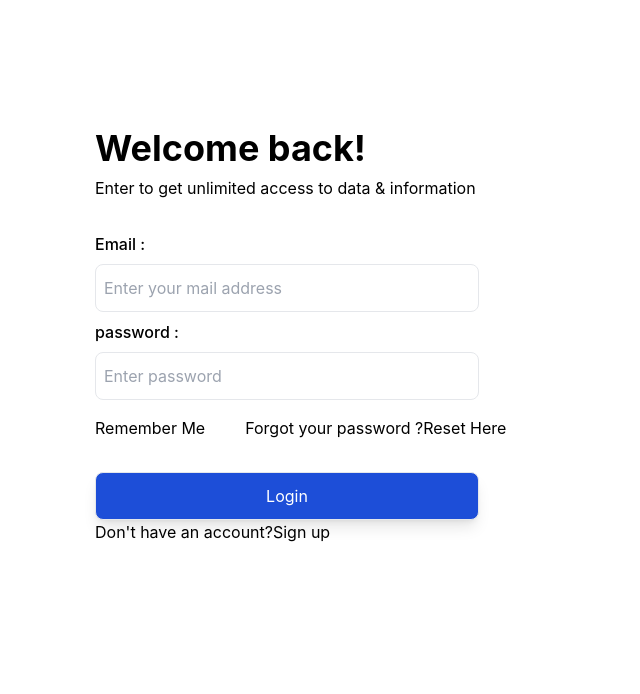
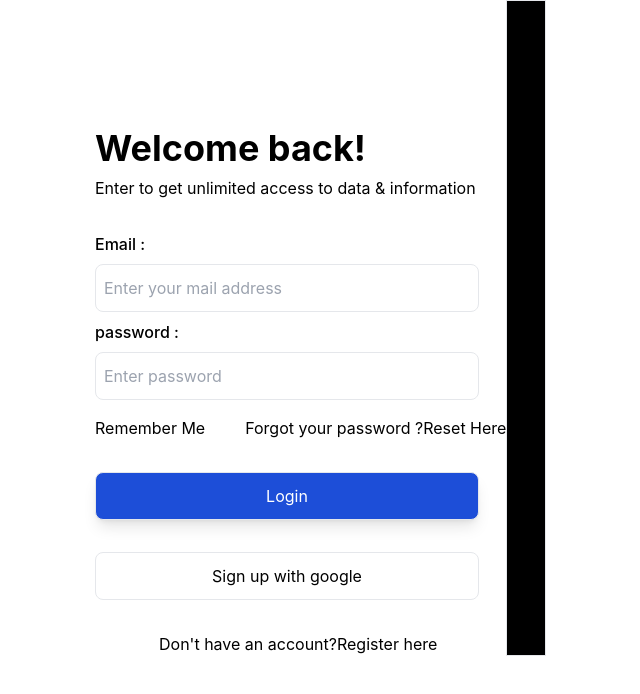
Before and after one commit to jubairskv/signup, a React (Create React App) app: page / in a window 1280 px wide. Shown: the top 694 px of the page, without its empty margins (33-673 px from the left). Built offline with nearby package versions, Linux system fonts and the light colour scheme.

Commit message:
Signup page using localstorage and create browser router

```diff
--- a/src/Components/SignIn.js
+++ b/src/Components/SignIn.js
@@ -22,6 +22,7 @@ const SignIn = () => {
     }
   };
   return (
+    <div className="flex flex-row">
       <div className="pl-32 pt-32">
         <div>
           <h1 className="font-bold text-4xl">Welcome back!</h1>
@@ -74,17 +75,30 @@ const SignIn = () => {
                 Login
               </button>
             </div>
-          <div className="">
+
+            <div className="mt-8">
+              <button
+                type="submit"
+                className="border bg-white rounded-lg  w-96 h-12 text-black"
+              >
+                Sign up with google
+              </button>
+            </div>
+            <div className="ml-16 mt-8">
               <p className="flex">
                 Don't have an account?
                 <Link to="/signup">
-                <h6>Sign up</h6>
+                  <h6>Register here</h6>
                 </Link>
               </p>
             </div>
           </form>
         </div>
       </div>
+      <div className="bg-black border w-10 l-10">
+        hi
+      </div>
+    </div>
   );
 };
 
```
Lines whose indentation alone changed are shown as unchanged.
